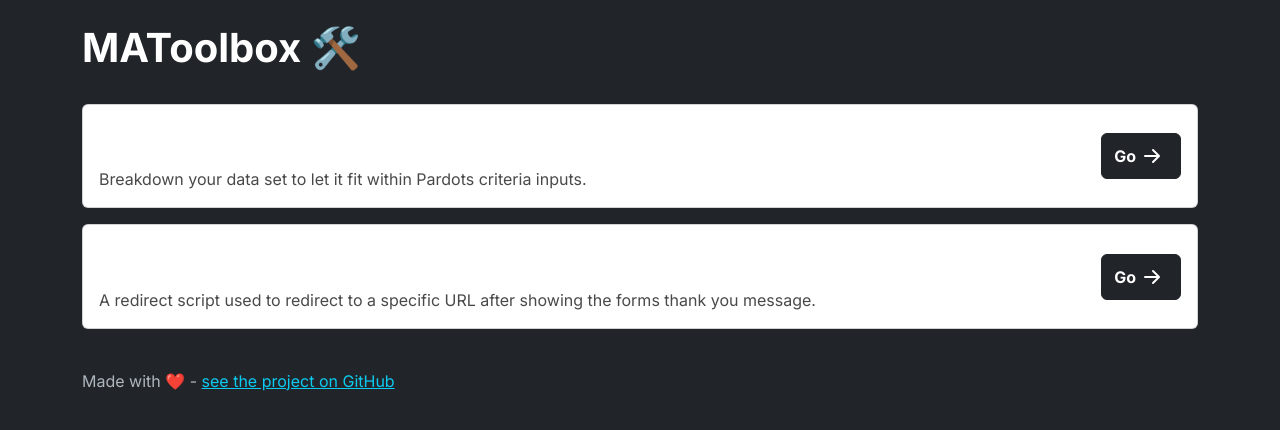
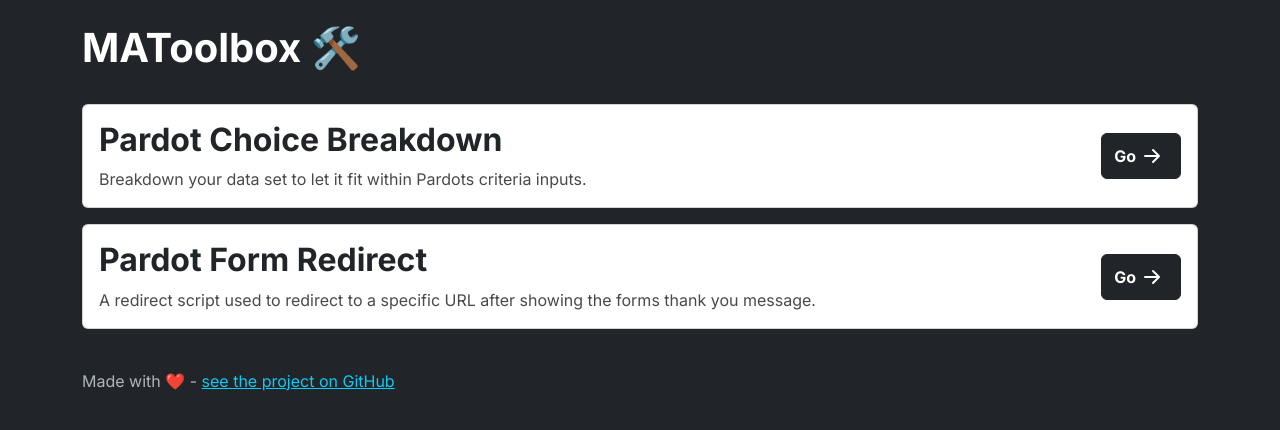
Before and after one commit to stuartajd/matoolbox, a plain HTML site: page docs/index.html in a window 1280 px wide. Drawn offline with nearby package versions, Linux system fonts and the light colour scheme.

Commit message:
Style tweaks

```diff
--- a/docs/styles.css
+++ b/docs/styles.css
@@ -13,6 +13,10 @@ h1,h2,h3,h4 {
     color: white;
 }
 
+.card h1, .card h2, .card h3, .card h4 {
+    color: #212529;
+}
+
 [v-cloak] { display: none }
 
 .disable-resize {
```
